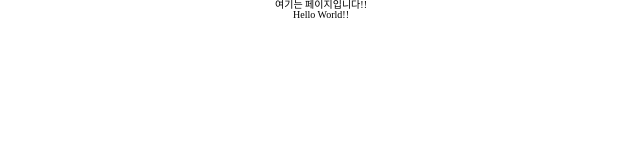
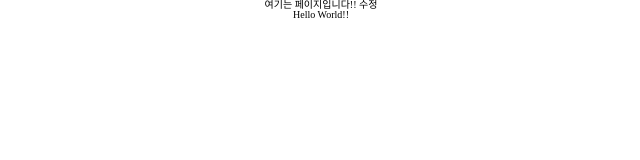
Before and after one commit to kw-bookmedicine/frontend, a React (Create React App) app: page / in a window 1280 px wide. Shown: the top 160 px of the page, without its empty margins (319-959 px from the left). Built offline with nearby package versions, Linux system fonts and the light colour scheme.

Commit message:
style : '파이프라인 수정으로 인한 메세지 변경'

```diff
--- a/src/App.js
+++ b/src/App.js
@@ -4,7 +4,7 @@ import './App.css';
 function App() {
 	return (
 		<div className="App">
-			<h1>여기는 페이지입니다!!</h1>
+			<h1>여기는 페이지입니다!! 수정</h1>
 			<h2>Hello World!!</h2>
 		</div>
 	);
```
